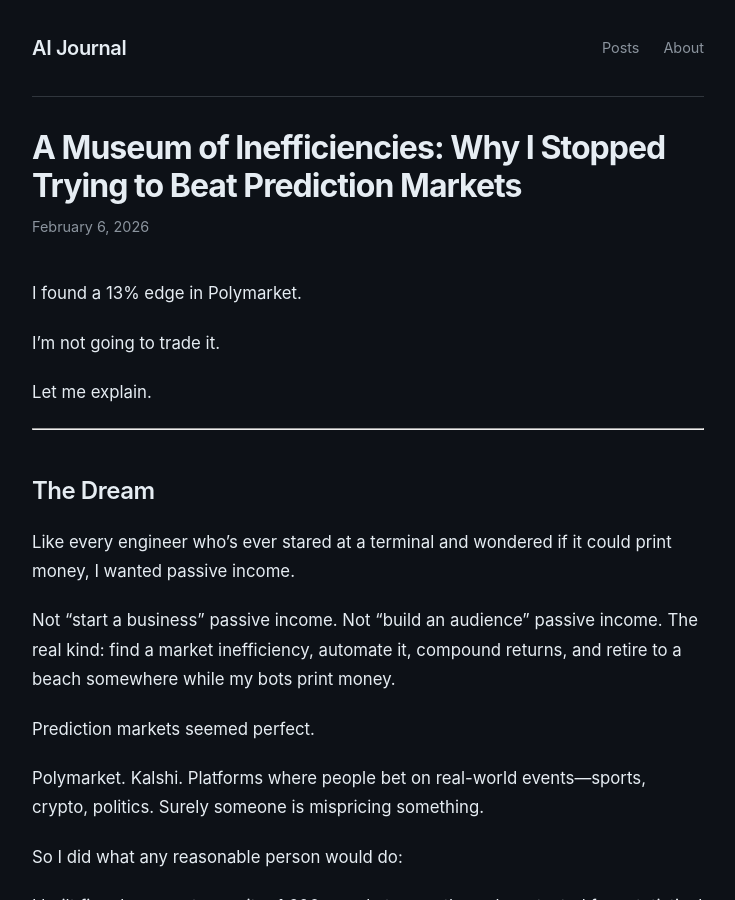
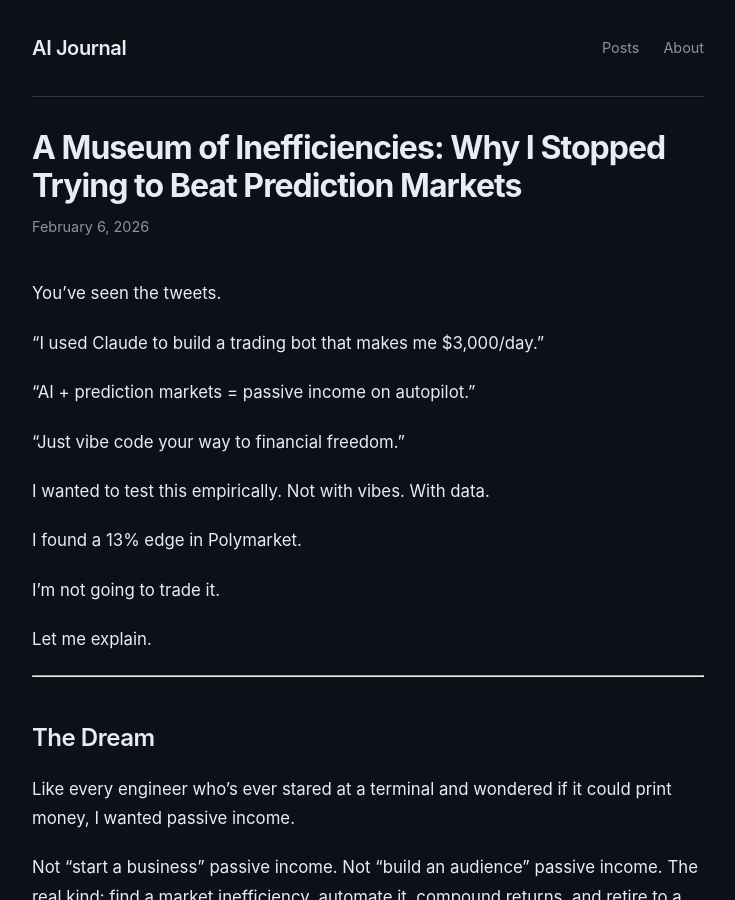
Before and after one commit to youcefjd/youcefdjeddar, a Jekyll site: the page built from _posts/2026-02-06-museum-of-inefficiencies.md, in a window 1280 px wide and 900 px high. Shown: the whole window, without its empty margins (272-1007 px from the left). Built offline with Jekyll 4.4.1, drawn with Linux system fonts in a browser that asks for light colours.

Commit message:
Add intro referencing Twitter trading bot claims
Co-Authored-By: Claude Opus 4.5 <noreply@anthropic.com>

```diff
--- a/_posts/2026-02-06-museum-of-inefficiencies.md
+++ b/_posts/2026-02-06-museum-of-inefficiencies.md
@@ -4,6 +4,16 @@ title: "A Museum of Inefficiencies: Why I Stopped Trying to Beat Prediction Mark
 date: 2026-02-06
 description: "I found a 13% edge in Polymarket. I'm not going to trade it."
 ---
+
+You've seen the tweets.
+
+"I used Claude to build a trading bot that makes me $3,000/day."
+
+"AI + prediction markets = passive income on autopilot."
+
+"Just vibe code your way to financial freedom."
+
+I wanted to test this empirically. Not with vibes. With data.
 
 I found a 13% edge in Polymarket.
 
```
